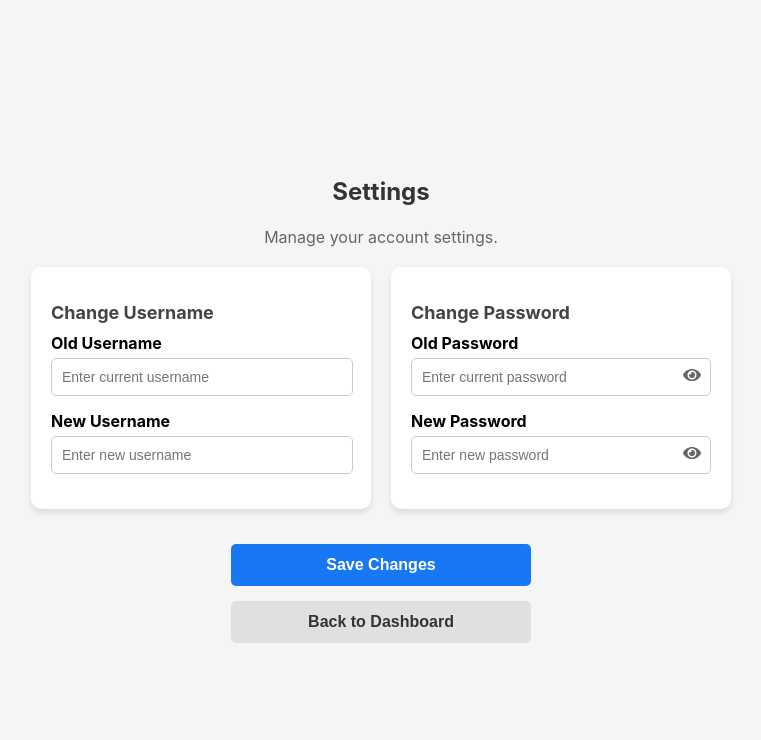
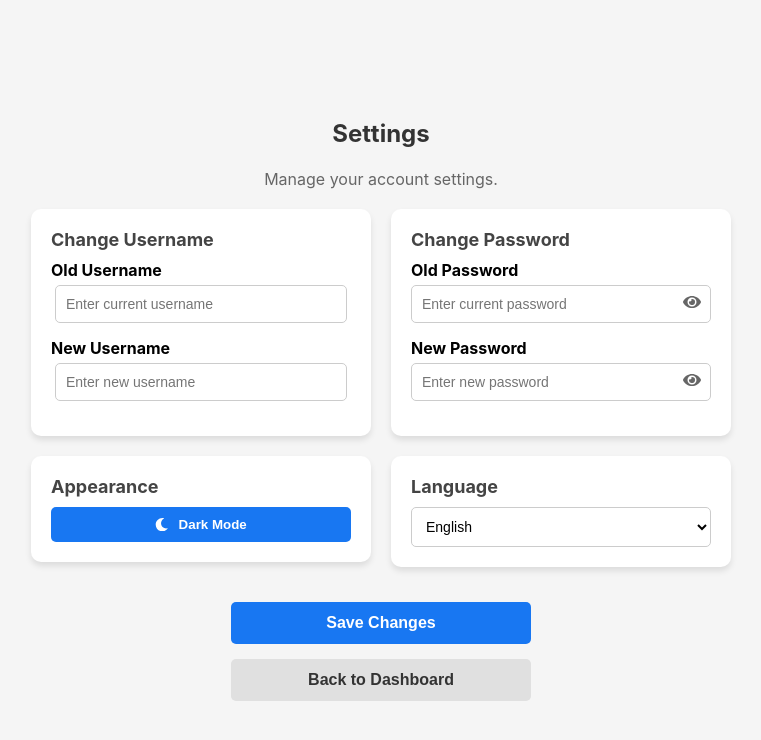
Before and after one commit to team-commitment-issues/team_commitment_issues-SOEN341_Project_W25, a React (Create React App) app in the folder ChatHavenApp/frontend/: page /settings in a window 1280 px wide. Shown: the top 740 px of the page, without its empty margins (259-1020 px from the left). Built offline with nearby package versions, Linux system fonts and the light colour scheme.

Commit message:
added dark mode and language selection in the settings

```diff
--- a/ChatHavenApp/frontend/package.json
+++ b/ChatHavenApp/frontend/package.json
@@ -6,6 +6,7 @@
     "ajv": "^8.0.0",
     "axios": "^1.7.9",
     "cra-template-typescript": "1.3.0",
+    "emoji-mart": "^5.6.0",
     "jwt-decode": "^4.0.0",
     "react": "^19.0.0",
     "react-dom": "^19.0.0",
@@ -39,6 +40,7 @@
     ]
   },
   "devDependencies": {
+    "@types/emoji-mart": "^3.0.14",
     "@types/react": "^19.0.10",
     "@types/react-dom": "^19.0.4",
     "typescript": "^5.7.3"
--- a/ChatHavenApp/frontend/src/Pages/Settings.tsx
+++ b/ChatHavenApp/frontend/src/Pages/Settings.tsx
@@ -1,37 +1,78 @@
-import React, { useState } from "react";
+import React, { useState, useEffect } from "react";
 import { useNavigate } from "react-router-dom";
 import "../Styles/Settings.css";
-import { FaEye, FaEyeSlash } from "react-icons/fa";
+import { FaEye, FaEyeSlash, FaMoon, FaSun } from "react-icons/fa";
+
+const languages = {
+  en: "English",
+  fr: "Français",
+  es: "Español",
+  de: "Deutsch",
+};
 
 const Settings: React.FC = () => {
   const navigate = useNavigate();
+
+  // State for username & password
   const [oldUsername, setOldUsername] = useState("");
   const [newUsername, setNewUsername] = useState("");
   const [oldPassword, setOldPassword] = useState("");
   const [newPassword, setNewPassword] = useState("");
+
+  // State for password visibility
   const [showOldPassword, setShowOldPassword] = useState(false);
   const [showNewPassword, setShowNewPassword] = useState(false);
+
+  // State for validation errors
   const [passwordError, setPasswordError] = useState("");
   const [usernameError, setUsernameError] = useState("");
 
+  // Dark mode state
+  const [theme, setTheme] = useState(localStorage.getItem("theme") || "light");
+
+  // Language state
+  const [language, setLanguage] = useState(
+    localStorage.getItem("language") || "en"
+  );
+
+  // Apply dark mode on load
+  useEffect(() => {
+    document.body.classList.toggle("dark-mode", theme === "dark");
+  }, [theme]);
+
+  // Toggle Dark Mode
+  const toggleTheme = () => {
+    const newTheme = theme === "light" ? "dark" : "light";
+    setTheme(newTheme);
+    localStorage.setItem("theme", newTheme);
+    document.body.classList.toggle("dark-mode", newTheme === "dark");
+  };
+
+  // Handle Language Change
+  const handleLanguageChange = (
+    event: React.ChangeEvent<HTMLSelectElement>
+  ) => {
+    const selectedLanguage = event.target.value;
+    setLanguage(selectedLanguage);
+    localStorage.setItem("language", selectedLanguage);
+  };
+
+  // Password Validation
   const validatePassword = (password: string, oldPassword: string) => {
     const specialCharRegex = /[!@#$%^&*]/;
-    if (password.length < 8) {
+    if (password.length < 8)
       return "Password must be at least 8 characters long.";
-    }
-    if (!specialCharRegex.test(password)) {
+    if (!specialCharRegex.test(password))
       return "Password must include at least one special character (!@#$%^&*).";
-    }
-    if (password === oldPassword) {
+    if (password === oldPassword)
       return "New password cannot be the same as the old password.";
-    }
     return "";
   };
 
+  // Username Validation
   const validateUsername = (newUsername: string, oldUsername: string) => {
-    if (newUsername === oldUsername) {
+    if (newUsername === oldUsername)
       return "New username cannot be the same as the old username.";
-    }
     return "";
   };
 
@@ -69,11 +110,11 @@ const Settings: React.FC = () => {
       <div className="settings-boxes">
         <div className="settings-card">
           <div className="settings-section-title">Change Username</div>
-          <div className="settings-input-group">
+          <div className="username-input-group">
             <label>Old Username</label>
             <input
               type="text"
-              className="settings-input"
+              className="username-input"
               placeholder="Enter current username"
               value={oldUsername}
               onChange={(e) => {
@@ -82,11 +123,11 @@ const Settings: React.FC = () => {
               }}
             />
           </div>
-          <div className="settings-input-group">
+          <div className="username-input-group">
             <label>New Username</label>
             <input
               type="text"
-              className="settings-input"
+              className="username-input"
               placeholder="Enter new username"
               value={newUsername}
               onChange={(e) => {
@@ -146,6 +187,31 @@ const Settings: React.FC = () => {
         </div>
       </div>
 
+      <div className="settings-boxes">
+        <div className="settings-card">
+          <div className="settings-section-title">Appearance</div>
+          <button className="toggle-button" onClick={toggleTheme}>
+            {theme === "dark" ? <FaSun /> : <FaMoon />}
+            {theme === "dark" ? " Light Mode" : " Dark Mode"}
+          </button>
+        </div>
+
+        <div className="settings-card">
+          <div className="settings-section-title">Language</div>
+          <select
+            className="language-select"
+            value={language}
+            onChange={handleLanguageChange}
+          >
+            {Object.entries(languages).map(([key, label]) => (
+              <option key={key} value={key}>
+                {label}
+              </option>
+            ))}
+          </select>
+        </div>
+      </div>
+
       <button className="settings-button save" onClick={handleSave}>
         Save Changes
       </button>
--- a/ChatHavenApp/frontend/src/Styles/Settings.css
+++ b/ChatHavenApp/frontend/src/Styles/Settings.css
@@ -1,3 +1,4 @@
+
 .settings-container {
   display: flex;
   flex-direction: column;
@@ -7,6 +8,23 @@
   background-color: #f5f5f5;
   text-align: center;
 }
+
+
+.settings-title {
+  font-size: 24px;
+  font-weight: bold;
+  color: #333;
+  margin-bottom: 5px;
+}
+
+.settings-subtitle {
+  color: #666;
+  margin-bottom: 20px;
+  font-size: 16px;
+  max-width: 400px;
+}
+
+
 .settings-boxes {
   display: flex;
   gap: 20px;
@@ -14,26 +32,7 @@
   align-items: flex-start;
   margin-bottom: 20px;
 }
-.settings-title {
-  font-size: 24px;
-  font-weight: bold;
-  color: #333;
-  margin-bottom: 5px;
-}
-.settings-section-title {
-  font-size: 18px;
-  font-weight: bold;
-  color: #444;
-  margin-top: 15px;
-  margin-bottom: 10px;
-  text-align: left;
-}
-.settings-subtitle {
-  color: #666;
-  margin-bottom: 20px;
-  font-size: 16px;
-  max-width: 400px;
-}
+
 .settings-card {
   background: white;
   padding: 20px;
@@ -42,25 +41,67 @@
   width: 300px;
   text-align: center;
 }
+
+
+.settings-section-title {
+  font-size: 18px;
+  font-weight: bold;
+  color: #444;
+  margin-bottom: 10px;
+  text-align: left;
+}
+
+
+
+.username-input-group {
+  display: flex;
+  flex-direction: column;
+  align-items: center;
+  text-align: left;
+  margin-bottom: 15px;
+}
+
+
+.username-input-group label {
+  font-weight: bold;
+  margin-bottom: 5px;
+  width: 100%;
+  text-align: left;
+}
+
+
+.username-input {
+  padding: 10px;
+  border: 1px solid #ccc;
+  border-radius: 5px;
+  font-size: 14px;
+  width: 90%;
+  max-width: 100%;
+  display: block;
+}
+
+
 .settings-input-group {
   display: flex;
   flex-direction: column;
   text-align: left;
   margin-bottom: 15px;
 }
+
+
 .settings-input-group label {
   font-weight: bold;
   margin-bottom: 5px;
 }
+
 .settings-input {
   padding: 10px;
   border: 1px solid #ccc;
   border-radius: 5px;
   font-size: 14px;
-    width: calc(100% - 20px);
-    margin: auto;
-    display: block;
+  width: 100%;
 }
+
 
 .password-container {
   position: relative;
@@ -71,12 +112,6 @@
 .password-input {
   width: 100%;
   padding-right: 40px;
-}
-.input-error {
-  color: red;
-  font-size: 14px;
-  margin-top: 5px;
-  text-align: left;
 }
 
 .password-toggle {
@@ -89,6 +124,65 @@
 
 .password-toggle:hover {
   color: #333;
+}
+
+
+.input-error {
+  color: red;
+  font-size: 14px;
+  margin-top: 5px;
+  text-align: left;
+}
+
+
+.dark-mode {
+  background-color: #181818;
+  color: white;
+}
+
+
+.dark-mode .settings-card {
+  background: #242424;
+  color: white;
+  border: 1px solid #444;
+}
+
+
+.toggle-button {
+  background-color: #1877F2;
+  color: white;
+  padding: 10px;
+  border-radius: 5px;
+  font-weight: bold;
+  cursor: pointer;
+  border: none;
+  display: flex;
+  align-items: center;
+  gap: 10px;
+  justify-content: center;
+  width: 100%;
+}
+
+.toggle-button:hover {
+  background-color: #166FE5;
+}
+
+
+.language-select {
+  width: 100%;
+  padding: 10px;
+  font-size: 14px;
+  border-radius: 5px;
+  border: 1px solid #ccc;
+  background-color: white;
+  cursor: pointer;
+}
+
+
+.dark-mode .language-select {
+  background-color: #242424;
+  color: white;
+  border: 1px solid #444;
 }
 
 
@@ -124,9 +218,15 @@
 .settings-button.back:hover {
   background-color: #d6d6d6;
 }
+
+
 @media (max-width: 768px) {
   .settings-boxes {
     flex-direction: column;
     align-items: center;
   }
+
+  .settings-card {
+    width: 90%;
   }
+}
```
Also changed, not shown: 1 other file (tests, documents, lock files or other folders). Lines whose indentation alone changed are shown as unchanged.
